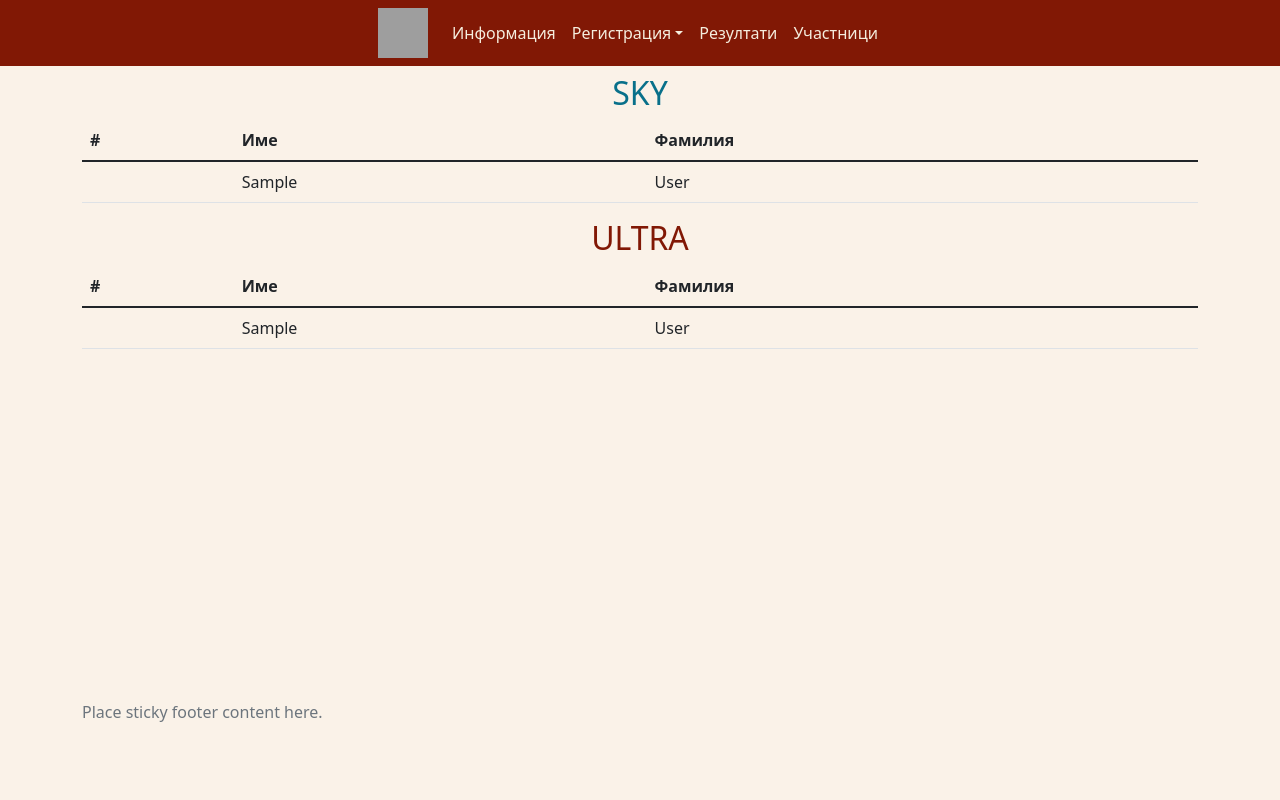
After one commit to ivan4oto/balkanultra, a Django app: page /athletes in a window 1280 px wide. The commit adds this page. Run offline with Django 3.2, Linux system fonts and the light colour scheme; tables that the repository leaves empty hold one stand-in row (values such as "Sample post"); style sheets or scripts are compiled from the project's sources; grey boxes are pictures that could not be loaded.

Commit message:
alot of things bruh

```diff
--- a/app/models.py
+++ b/app/models.py
@@ -1,5 +1,6 @@
 from django.db import models
 from django.core.mail import send_mail
+from .mail_letters import Letter
 
 # Create your models here.
 
@@ -17,9 +18,15 @@ class UltraAthlete(models.Model):
     def send_mail(self):
         send_mail(
             'Балкан Ултра - успешна регистрация',
-            'Благодарим Ви, че се регистрирахте за Балкан Ултра. Очакваме ви на 06.08 2022',
+            Letter.ULTRA_LETTER.format(
+                f=self.first_name,
+                l=self.last_name,
+                m=self.email,
+                fl=self.first_link,
+                sl=self.second_link
+            ),
             'balkanultra.noreply@gmail.com',
-            [self.email],
+            [self.email, 'balkanultra@abv.bg'],
             fail_silently=False,
         )
 
@@ -39,9 +46,13 @@ class SkyAthlete(models.Model):
     def send_mail(self):
         send_mail(
             'Балкан Ултра - успешна регистрация',
-            'Благодарим Ви, че се регистрирахте за Балкан Ултра. Очакваме ви на 06.08 2022',
+            Letter.SKY_LETTER.format(
+                f=self.first_name,
+                l=self.last_name,
+                m=self.email
+                ),
             'balkanultra.noreply@gmail.com',
-            [self.email],
+            [self.email, 'balkanultra@abv.bg'],
             fail_silently=False,
         )
 
--- a/app/static/2021sky.json
+++ b/app/static/2021sky.json
@@ -80,8 +80,8 @@
      "Bib number":12
   },
   {
-     "Ranking":9,
-     "Time":"03:01:44",
+     "Ranking":8,
+     "Time":"03:01:32",
      "Family name":"Stankov",
      "First name":"Stanimir",
      "Gender":"M",
--- /dev/null
+++ b/app/templates/athletes.html
@@ -0,0 +1,61 @@
+{% extends "base.html" %}
+{% load static %}
+{% block head %}
+    <link rel='stylesheet' href="{% static 'athletes.css' %}">
+{% endblock %}
+
+{% block content %}
+
+<div class='container'>
+
+    <!-- sky table -->
+    <div class="d-flex justify-content-center mt-2">
+        <h2 id='sky-header'> SKY </h2>
+    </div>
+    <table class="table table-hover">
+        <thead>
+        <tr>
+            <th scope="col">#</th>
+            <th scope="col">Име</th>
+            <th scope="col">Фамилия</th>
+        </tr>
+        </thead>
+        <tbody>
+            {% for athlete in sky_athletes %}
+            <tr class='table'>
+                <th scope="row"></th>
+                <td>{{ athlete.first_name }}</td>
+                <td>{{ athlete.last_name }}</td>
+            </tr>
+            {% endfor %}
+        </tbody>
+    </table>
+
+    <!-- ultra table -->
+    <div class="d-flex justify-content-center mt-2">
+        <h2 id='ultra-header'> ULTRA </h2>
+    </div>
+    <table class="table table-hover">
+        <thead>
+        <tr>
+            <th scope="col">#</th>
+            <th scope="col">Име</th>
+            <th scope="col">Фамилия</th>
+        </tr>
+        </thead>
+        <tbody>
+            {% for athlete in ultra_athletes %}
+            <tr class='table'>
+                <th scope="row"></th>
+                <td>{{ athlete.first_name }}</td>
+                <td>{{ athlete.last_name }}</td>
+            </tr>
+            {% endfor %}
+        </tbody>
+    </table>
+
+</div>
+{% endblock %}
+{% block js %}
+<script src="{% static 'athletes.bundle.js' %}"></script>
+{% endblock %}
--- a/app/templates/results.html
+++ b/app/templates/results.html
@@ -5,7 +5,7 @@
 {% endblock %}
 {% block content %}
 {% include 'snippets/results-header.html' %}
-<div class='container'>
+<div class='container' id='results-container'>
 
   <div class="tab-content">
     <div class="tab-pane active" id="first" role="tabpanel" aria-labelledby="first-tab"></div>
@@ -13,6 +13,7 @@
   </div>
 
 </div>
+
 <script src="{% static 'results.bundle.js' %}"></script>
 
 {% endblock %}
--- a/app/templates/snippets/header.html
+++ b/app/templates/snippets/header.html
@@ -15,12 +15,17 @@
       " id='site-logo'></div>
     </a>
     <ul class="navbar-nav mx-3">
+      <!-- Начало -->
       <li class="nav-item active d-lg-none">
         <a class="nav-link" href="{% url 'home'%}">Начало</a>
       </li>
+
+      <!-- Информация -->
       <li class="nav-item active">
         <a class="nav-link" href="{% url 'about' %}">Информация</a>
       </li>
+
+      <!-- Регистрация -->
       <li class="nav-item dropdown">
         <a class="nav-link dropdown-toggle" href="#" id="dropdown08" data-bs-toggle="dropdown" aria-haspopup="true" aria-expanded="false">Регистрация</a>
         <div class="dropdown-menu" aria-labelledby="dropdown08">
@@ -28,8 +33,15 @@
           <a class="dropdown-item" href="{% url 'register' 'Ultra'%}">Ultra</a>
         </div>
       </li>
+
+      <!-- Резултати -->
       <li class="nav-item active">
         <a class="nav-link" href="{% url 'results' 'all'%}">Резултати</a>
+      </li>
+
+      <!-- Участници -->
+      <li class="nav-item active">
+        <a class="nav-link" href="{% url 'athletes'%}">Участници</a>
       </li>
     </ul>
   </div>
--- a/app/views.py
+++ b/app/views.py
@@ -1,4 +1,5 @@
 from django.shortcuts import render
+from django.views.decorators.csrf import csrf_protect
 from django.http import JsonResponse
 from .forms import UltraAthleteForm, SkyAthleteForm
 from .models import UltraAthlete, SkyAthlete
@@ -27,7 +28,7 @@ def results_view(request, type):
         'ala': 'bala'
     })
 
-
+@csrf_protect
 def register_view(request, race):
     stripe_config = settings.STRIPE_PUBLISHABLE_KEY
     if request.method == 'POST':
@@ -42,17 +43,35 @@ def register_view(request, race):
         form = UltraAthleteForm(request.POST) if race == 'Ultra' else SkyAthleteForm(request.POST)
         if form.is_valid():
             athlete = form.save()
-            athlete.send_mail()
+            response = {
+                "status": "success",
+                "email": athlete.email,
+                "mail_status": "success",
+                "mail_error": None
+                }
+            try:
+                athlete.send_mail()
+            except Exception as e:
+                response['mail_status'] = "error"
+                response['mail_error'] = str(e)
             return JsonResponse({
                 "status": "success",
                 "email": athlete.email
             })
-
     else:
         form = UltraAthleteForm() if race == 'Ultra' else SkyAthleteForm()
 
     return render(request, "register.html", {'form': form, 'race': race, 'public_key': stripe_config})
 
+
+def athletes_view(request):
+    sky_athletes = SkyAthlete.objects.all()
+    ultra_athletes = UltraAthlete.objects.all()
+    print([i.first_name for i in sky_athletes])
+    return render(request, "athletes.html", {
+        'sky_athletes': sky_athletes,
+        'ultra_athletes': ultra_athletes
+    })
 
 
 def checkout_view(request, race):
--- a/balkanultra/cdn/conf.py
+++ b/balkanultra/cdn/conf.py
@@ -12,3 +12,7 @@ AWS_LOCATION = "https://balkanultra.fra1.digitaloceanspaces.com"
 
 DEFAULT_FILE_STORAGE = "balkanultra.cdn.backends.MediaRootS3Boto3Storage"
 STATICFILES_STORAGE = "balkanultra.cdn.backends.StaticRootS3Boto3Storage"
+
+if os.getenv("DEVELOPMENT_MODE", "False") == "True":
+    DEFAULT_FILE_STORAGE = 'django.core.files.storage.FileSystemStorage'
+    STATICFILES_STORAGE = 'django.contrib.staticfiles.storage.StaticFilesStorage'
--- a/balkanultra/urls.py
+++ b/balkanultra/urls.py
@@ -23,6 +23,7 @@ urlpatterns = [
     path('about', about_view, name='about'),
     path('results/<str:type>', results_view, name='results'),
     path('register/<str:race>', register_view, name='register'),
+    path('athletes', athletes_view, name='athletes'),
     path('success', success_view, name='success'),
     path('cancel', cancel_view, name='cancel'),
     path('checkout/<str:race>', checkout_view, name='checkout'),
--- /dev/null
+++ b/src/athletes/index.js
@@ -0,0 +1 @@
+import "./main.scss";
--- /dev/null
+++ b/src/athletes/main.scss
@@ -0,0 +1,13 @@
+@import "../base/colors";
+
+
+
+#ultra-header {
+    color: $dark;
+}
+
+
+
+#sky-header {
+    color: $sky;
+}
--- /dev/null
+++ b/src/base/_colors.scss
@@ -0,0 +1,7 @@
+$dark: #811805;
+$navbar-dark-color:  #f5edde;
+$navbar-dark-hover-color: #c98c0a;
+$sky: #08708a;
+
+
+$primary: #c98c0a;
--- a/src/base/_custom.scss
+++ b/src/base/_custom.scss
@@ -1,19 +1,8 @@
 // Your variable overrides
 // $body-bg: $gray-100;
 
-
-$dark: #811805;
-$navbar-dark-color:  #f5edde;
-$navbar-dark-hover-color: #c98c0a;
-
-$primary: #c98c0a;
-
-
 // header.html
 
-#content-container {
-
-}
 
 #body-container {
     min-height: 100%;
@@ -35,6 +24,7 @@ $primary: #c98c0a;
 // Bootstrap and its default variables
 
 // Optional
+@import "./colors";
 @import "~bootstrap/scss/bootstrap";
 // @import "material-icons";
 
--- a/src/base/index.js
+++ b/src/base/index.js
@@ -1,7 +1,7 @@
-// import { Dropdown } from "bootstrap";
-// import { Tab } from "bootstrap";
+import { Dropdown } from "bootstrap";
+import { Tab } from "bootstrap";
 import "./main.scss";
-import 'bootstrap';
+// import 'bootstrap';
 // import Logo from './sitelogo.png';
 
 
--- a/src/base/main.scss
+++ b/src/base/main.scss
@@ -5,5 +5,6 @@ html,body{
     height: 100%;
     margin: 0;
     padding: 0;
+    background-color: rgb(250, 242, 232);
 
 }
--- a/src/results/index.js
+++ b/src/results/index.js
@@ -1,4 +1,4 @@
-import "./main.scss";
+import "./main.scss"
 
 const tableHtml = `
 <table class="table">
@@ -17,7 +17,7 @@ const tableHtml = `
 
 $(function() {
     $.ajax({
-        url: `http://164.92.236.124:8000/results/json`, // the endpoint
+        url: `http://balkan-ultra.com/results/json`, // the endpoint
         type: "GET", // http method
         success: [
             function(json) {
@@ -31,7 +31,7 @@ $(function() {
                         var raceCyrilic = race == 'ultra' ? 'Ултра' : 'Скай'
                         $(`#${years_mapping[y]}`).append(`
                         <div class="d-flex justify-content-center">
-                        <h3 id='type-label'>${raceCyrilic}</h3>
+                        <h3 id='type-label' class='mt-2'>${raceCyrilic}</h3>
                         </div>
                         `)
                         $(`#${years_mapping[y]}`).append(tableHtml)
--- a/src/results/main.scss
+++ b/src/results/main.scss
@@ -0,0 +1,5 @@
+#results-container {
+    background-color: rgb(255, 255, 255);
+    border-radius: 10px;
+    box-shadow: 0px 0px 5px rgb(155, 153, 152)
+}
--- a/webpack.config.js
+++ b/webpack.config.js
@@ -9,7 +9,8 @@ module.exports = {
         home: './src/home/index.js',
         checkout: './src/checkout/index.js',
         register: './src/register/index.js',
-        results: './src/results/index.js'
+        results: './src/results/index.js',
+        athletes: './src/athletes/index.js'
     },
     output: {
         path: path.resolve(__dirname, 'dist'),
```
Also changed, not shown: app/mail_letters.py (added, +16 -0 lines), balkanultra/settings.py (+7 -2 lines), src/register/index.js (+48 -48 lines).
